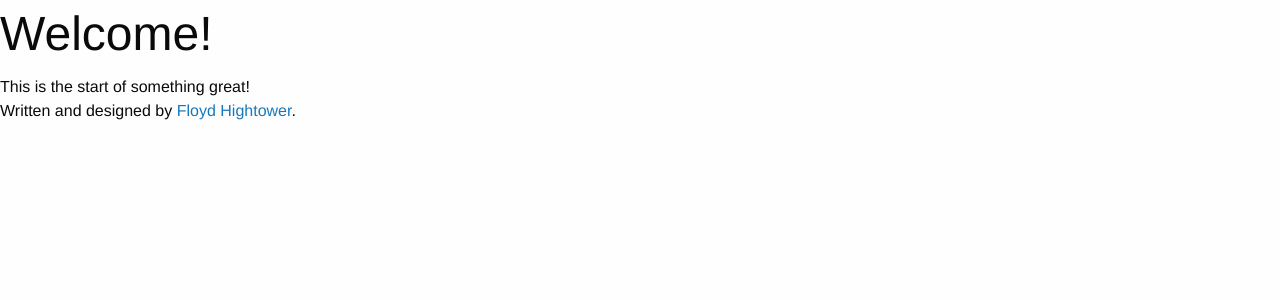
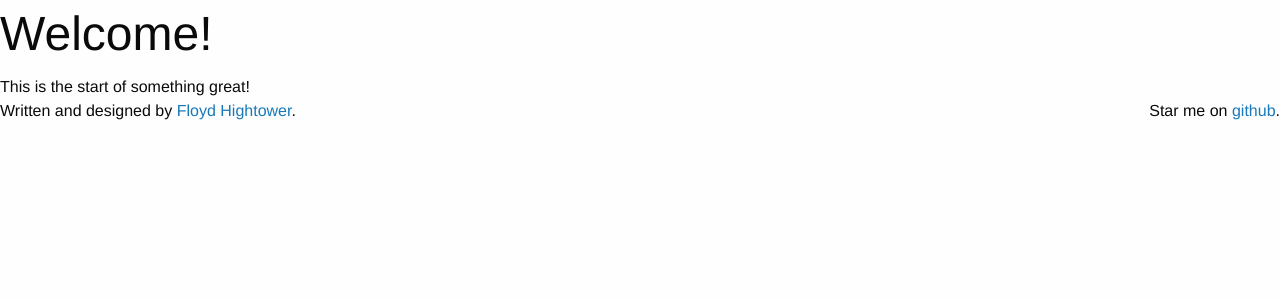
Before and after one commit to fhightower-templates/flask-template, a Flask app: template {{cookiecutter.package_name}}/{{cookiecutter.package_name}}/templates/index.html in a window 1280 px wide. Shown: the part 40-340 px from the top of the page. Run offline with Flask 2, Linux system fonts and the light colour scheme; the template is opened without the code that fills it, so the values that code supplies are empty; some libraries are stand-ins or nearby versions.

Commit message:
Adding link to github repo

```diff
--- a/{{cookiecutter.package_name}}/{{cookiecutter.package_name}}/static/{{cookiecutter.package_name}}.css
+++ b/{{cookiecutter.package_name}}/{{cookiecutter.package_name}}/static/{{cookiecutter.package_name}}.css
@@ -10,6 +10,7 @@
     width: 100%;
     padding-top: 0.35em;
     padding-left: 0.5em;
+    padding-right: 0.5em;
 }
 
 a {
--- a/{{cookiecutter.package_name}}/{{cookiecutter.package_name}}/templates/index.html
+++ b/{{cookiecutter.package_name}}/{{cookiecutter.package_name}}/templates/index.html
@@ -37,6 +37,11 @@
     </div>
 
     <footer class="large-12 dark">
-        Written and designed by <a href="https://hightower.space">Floyd Hightower</a>.
+        <span>
+            Written and designed by <a href="https://hightower.space">Floyd Hightower</a>.
+        </span>
+        <span class="float-right">
+            Star me on <a href="https://github.com/fhightower/{{cookiecutter.repo_name}}">github</a>.
+        </span>
     </footer>
 </body>
```
